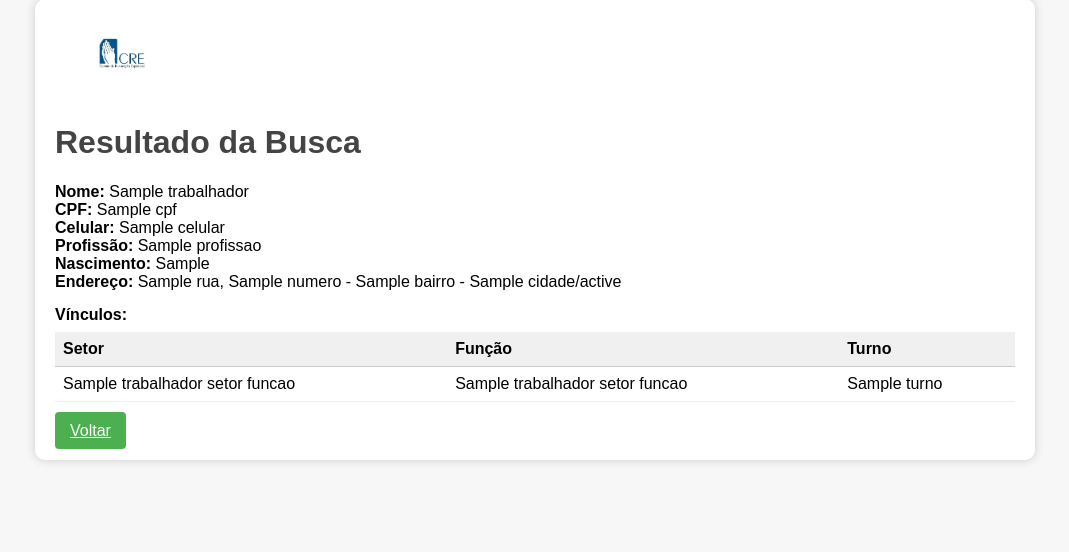
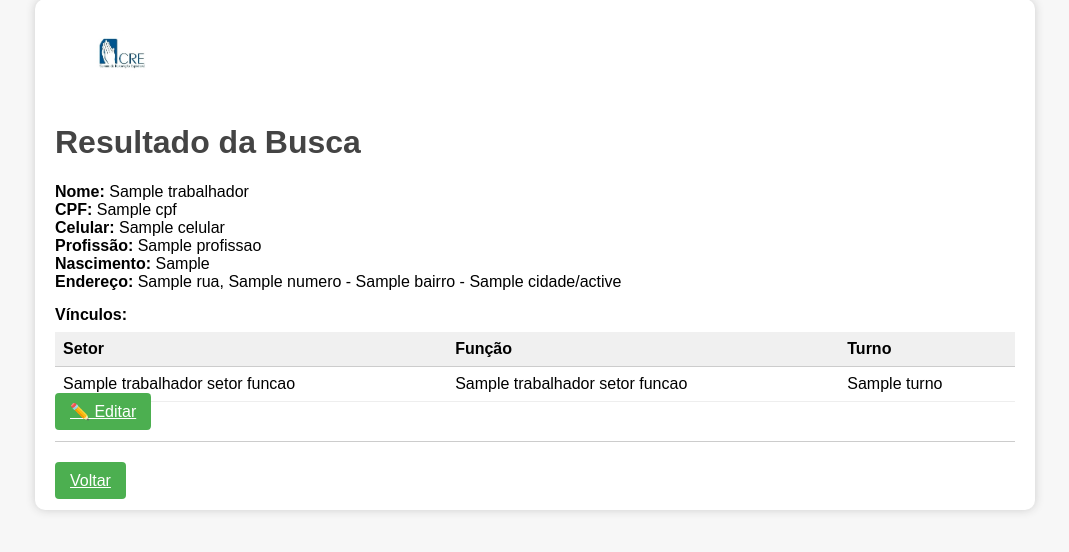
Before and after one commit to rdfranca/centro-espirita-app, a Flask app: page /buscar in a window 1280 px wide. Shown: the part 29-581 px from the top of the page, without its empty margins (105-1174 px from the left). Run offline with Flask 3, Linux system fonts and the light colour scheme; a database or web service that is not in the repository returns one stand-in record (values such as "Sample title"); some libraries are stand-ins or nearby versions.

Commit message:
editar carinhas

```diff
--- a/templates/resultado.html
+++ b/templates/resultado.html
@@ -1,10 +1,9 @@
-
 {% extends "base.html" %}
 {% block content %}
 <h1>Resultado da Busca</h1>
 {% if resultados %}
     {% for r in resultados %}
-    <div style="margin-bottom: 20px;">
+    <div style="margin-bottom: 30px; border-bottom: 1px solid #ccc; padding-bottom: 20px;">
         <strong>Nome:</strong> {{ r.nome or '' }}<br>
         <strong>CPF:</strong> {{ r.cpf or '' }}<br>
         <strong>Celular:</strong> {{ r.celular or '' }}<br>
@@ -33,10 +32,15 @@
                 </tbody>
             </table>
         </div>
+
+        <!-- Botão de editar -->
+        <div class="mt-3">
+            <a href="{{ url_for('editar_trabalhador', trabalhador_id=r.id) }}" class="btn btn-warning">✏️ Editar</a>
+        </div>
     </div>
     {% endfor %}
 {% else %}
     <p>Nenhum resultado encontrado.</p>
 {% endif %}
-<a href="/" class="btn">Voltar</a>
+<a href="/" class="btn mt-4">Voltar</a>
 {% endblock %}
```
Lines whose indentation alone changed are shown as unchanged.
